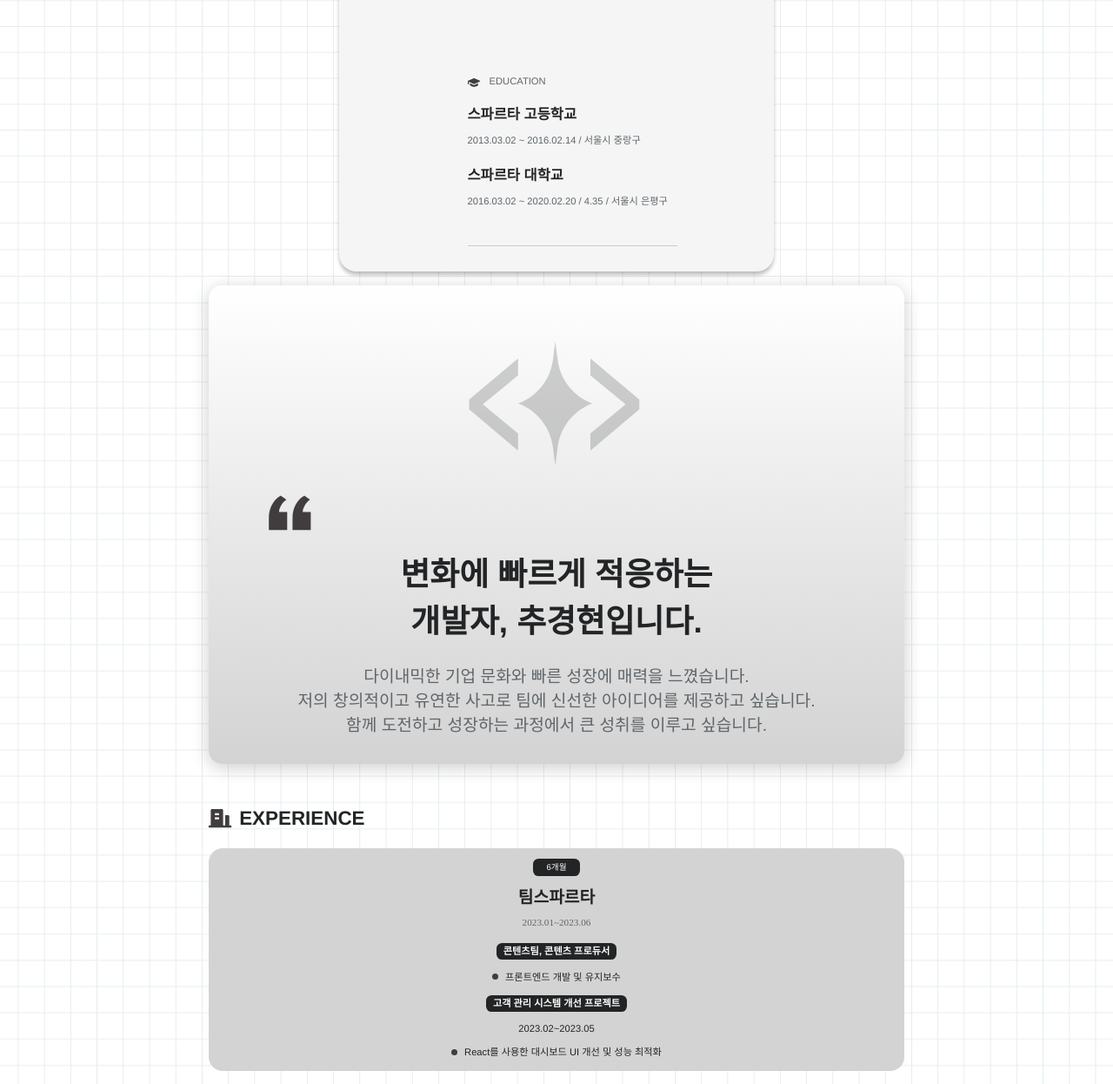
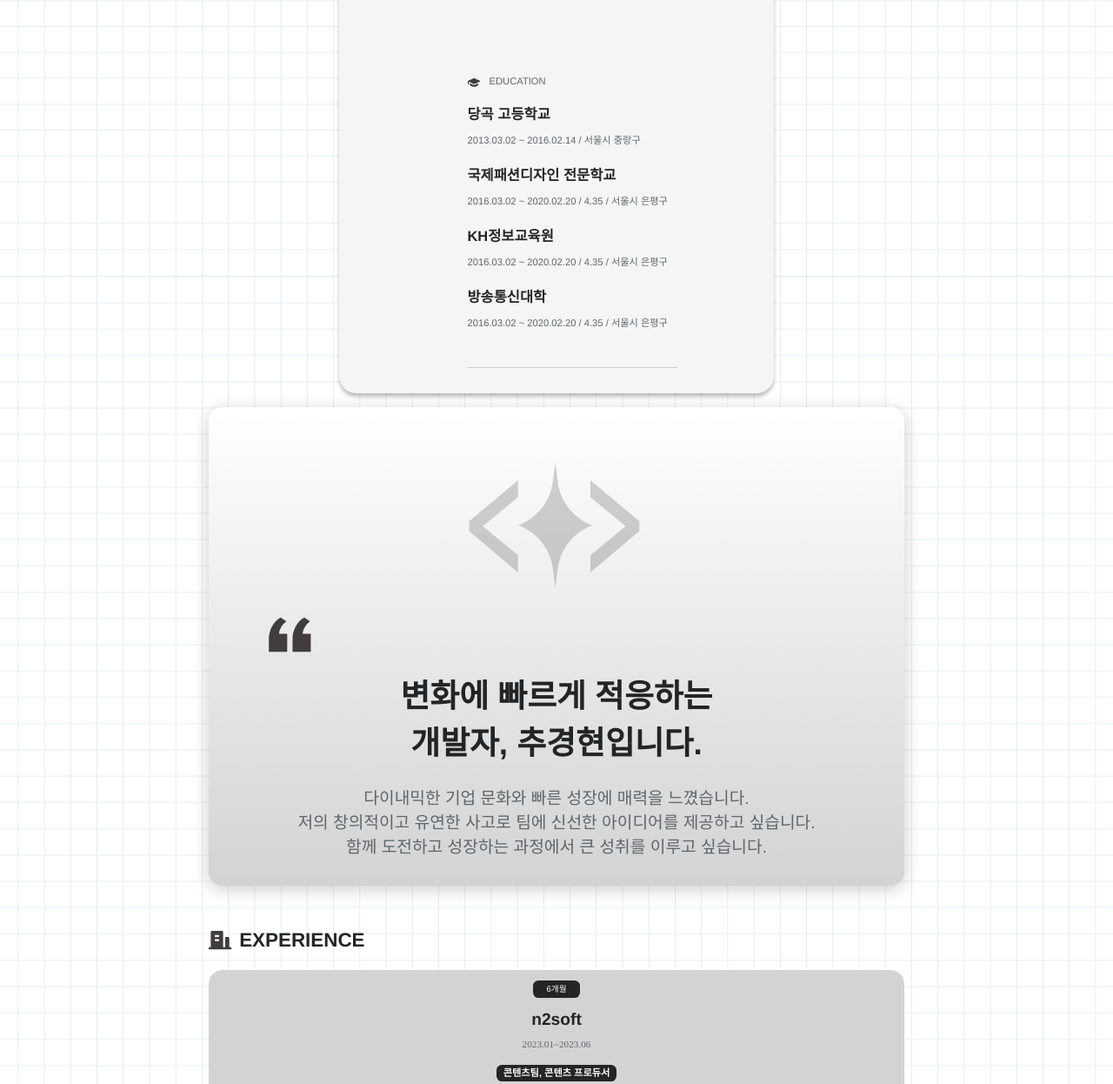
Before and after one commit to ch00kh/ch00kh.github.io, a plain HTML site: page index.html in a window 1280 px wide. Shown: the part 1418-2664 px from the top of the page at 87% size. Drawn offline with nearby package versions, Linux system fonts and the light colour scheme.

Commit message:
fix: #1 - 교육과정 추가

```diff
--- a/index.html
+++ b/index.html
@@ -1365,13 +1365,21 @@
                         <div class="education-text font-regular">EDUCATION</div>
                     </div>
                     <div class="education-content w-full">
-                        <div class="education-name font-bold">스파르타 고등학교</div>
+                        <div class="education-name font-bold">당곡 고등학교</div>
                         <p class="education-detail font-regular">
                             2013.03.02 ~ 2016.02.14 / 서울시 중랑구
                         </p>
-                        <div class="education-name font-bold">스파르타 대학교</div>
+                        <div class="education-name font-bold">국제패션디자인 전문학교</div>
                         <p class="education-detail font-regular">
                             2016.03.02 ~ 2020.02.20 / 4.35 / 서울시 은평구
+                        </p>
+                        <div class="education-name font-bold">KH정보교육원</div>
+                        <p class="education-detail font-regular">
+                          2016.03.02 ~ 2020.02.20 / 4.35 / 서울시 은평구
+                        </p>
+                        <div class="education-name font-bold">방송통신대학</div>
+                        <p class="education-detail font-regular">
+                          2016.03.02 ~ 2020.02.20 / 4.35 / 서울시 은평구
                         </p>
                     </div>
                 </div>
@@ -1421,7 +1429,7 @@
                                     <div class="exp-card-period font-regular">6개월</div>
                                 </div>
                                 <div class="exp-card-company font-bold">
-                                    팀스파르타
+                                    n2soft
                                 </div>
                                 <div class="exp-card-term">2023.01~2023.06</div>
                                 <div class="exp-card-team">
```
